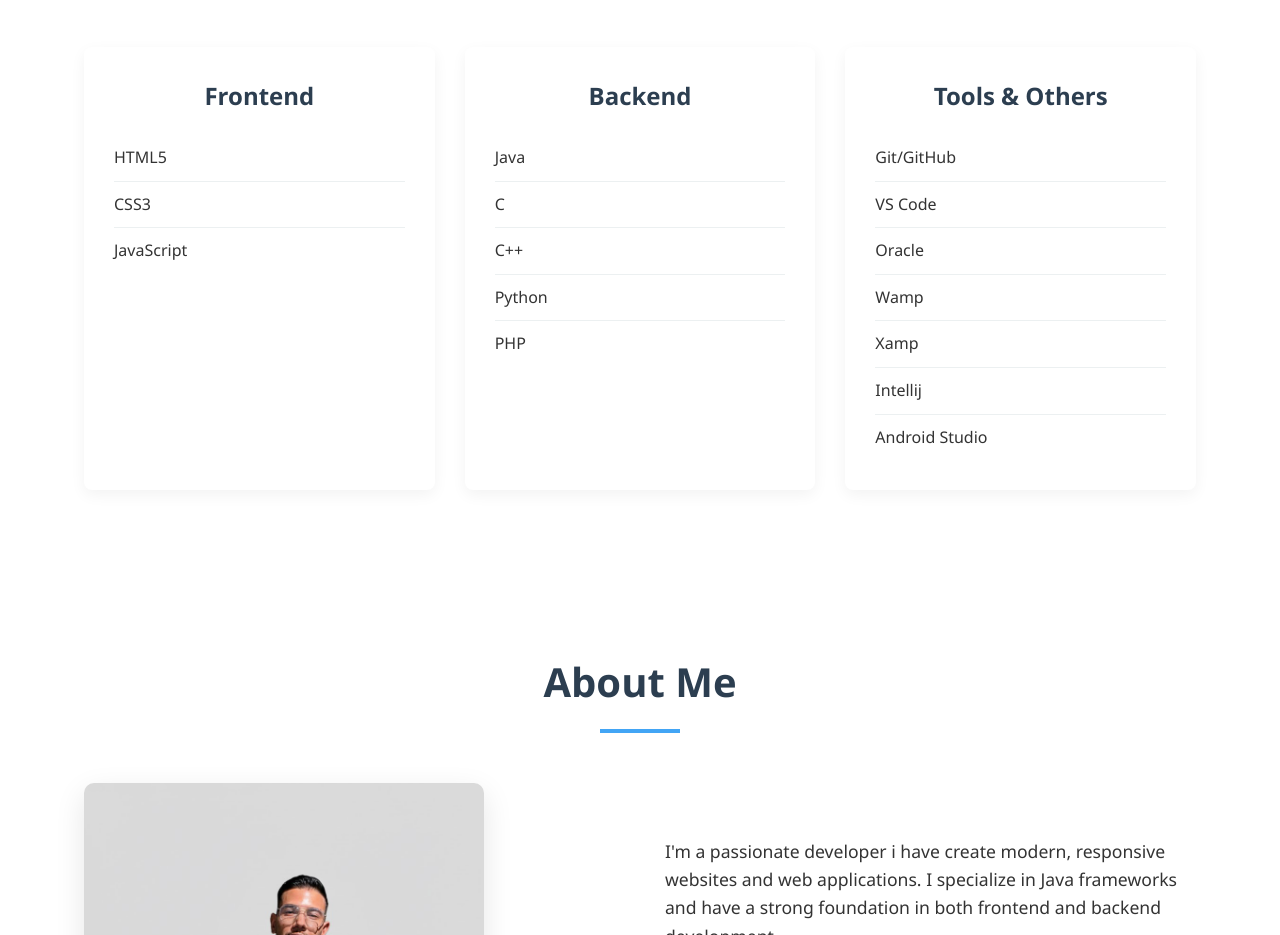
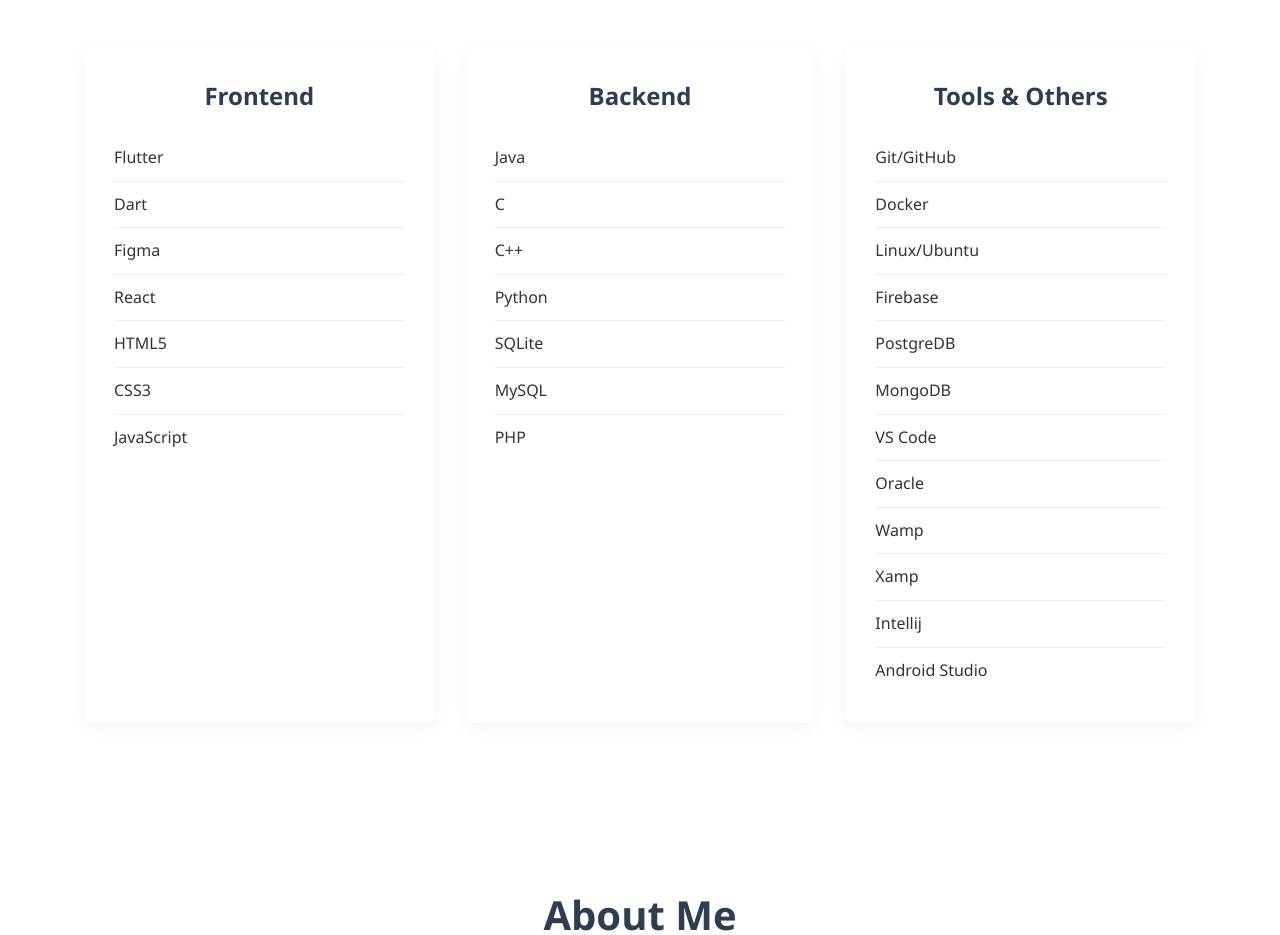
Before and after one commit to med-tlili/myportfolio, a plain HTML site: page index.html in a window 1280 px wide. Shown: the part 2343-3278 px from the top of the page. Drawn offline with Linux system fonts and the light colour scheme.

Commit message:
Update index.html

```diff
--- a/index.html
+++ b/index.html
@@ -141,6 +141,10 @@
                 <div class="skill-category">
                     <h3>Frontend</h3>
                     <ul>
+                        <li>Flutter</li>
+                        <li>Dart</li>
+                        <li>Figma</li>
+                        <li>React</li>
                         <li>HTML5</li>
                         <li>CSS3</li>
                         <li>JavaScript</li>
@@ -153,6 +157,8 @@
                         <li>C</li>
                         <li>C++</li>
                         <li>Python</li>
+                        <li>SQLite</li>
+                        <li>MySQL</li>
                         <li>PHP</li>
                     </ul>
                 </div>
@@ -160,6 +166,11 @@
                     <h3>Tools & Others</h3>
                     <ul>
                         <li>Git/GitHub</li>
+                        <li>Docker</li>
+                        <li>Linux/Ubuntu</li>
+                        <li>Firebase</li>
+                        <li>PostgreDB</li>
+                        <li>MongoDB</li>
                         <li>VS Code</li>
                         <li>Oracle</li>
                         <li>Wamp</li>
```
